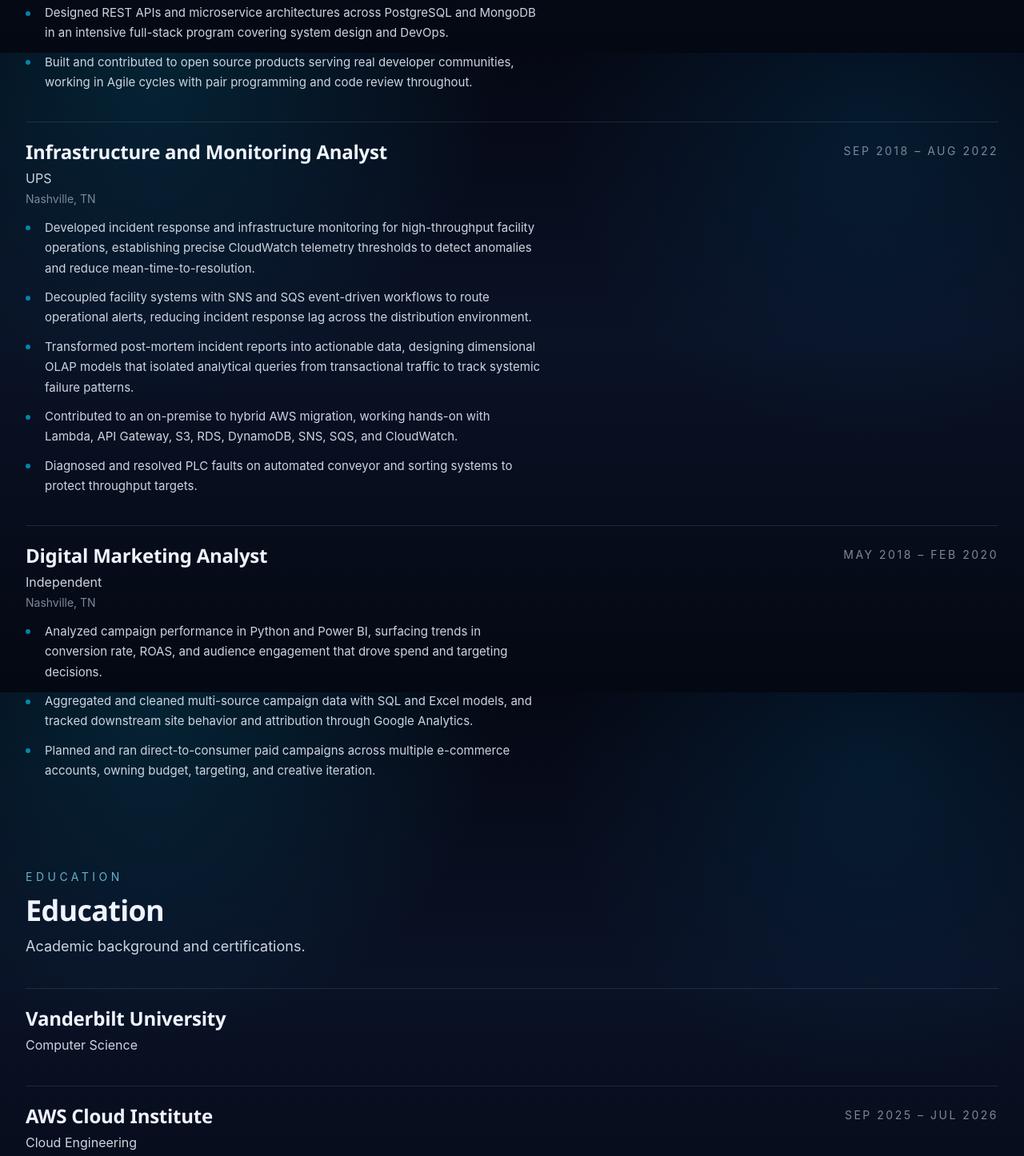
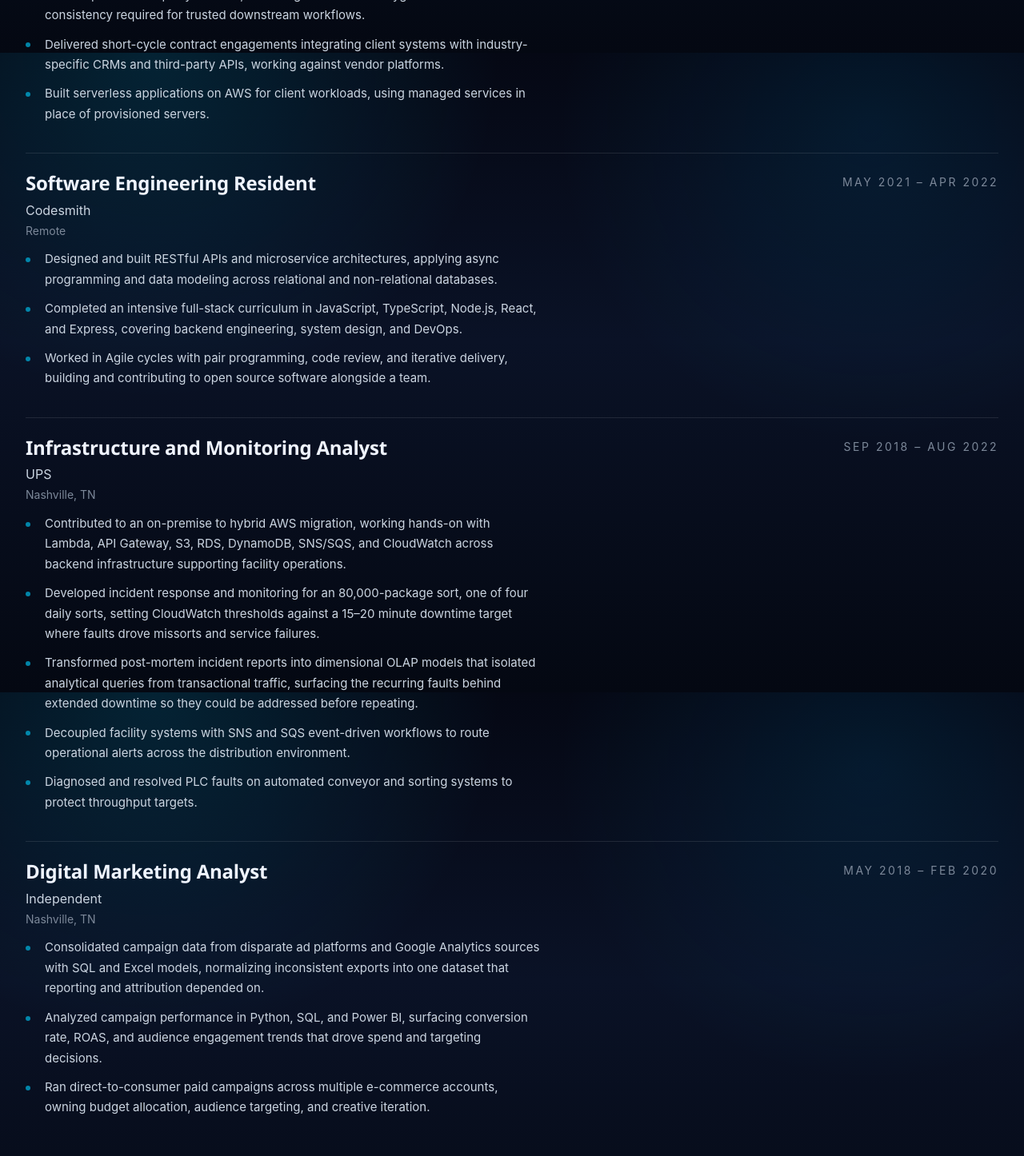
Before and after one commit to Go-Santiago-Go/christiansantiago.dev, a plain HTML site: page client/index.html in a window 1280 px wide. Shown: the part 3134-4580 px from the top of the page at 80% size. Drawn offline with Linux system fonts and the light colour scheme; no server answers.

Commit message:
docs(site): normalize experience bullets across surfaces
The site, resume, and LinkedIn had drifted into three different wordings
of the same six roles, so a recruiter cross-checking them found
variation where there should be none. The resume is treated as the
reference surface: where a block exists there, that wording is now
reproduced verbatim and in resume order, with the bullets a one-page
resume cannot afford appended below.

- Sync UPS and Price Printing to the resume's specific numbers, which
  the site had been paraphrasing away into "high-throughput facility
  operations" and generic ETL language
- Drop unmeasured improvement claims: mean-time-to-resolution and
  incident response lag had no before-and-after behind them
- Replace hedged verbs ("gained exposure to", "practiced") with plain
  claims, since hedging clustered on exactly the AWS and DevOps content
  the positioning depends on
- Add the previously unlisted serverless client work to the Freelance
  entry and the IaC tooling to the AWS Cloud Institute entry
- Reframe AWS Cloud Institute as "trained in" rather than completed;
  AWS discontinued the program before the track finished

Rationale per block lives in notes/resume-source.md, which is
gitignored, so the reasoning behind any single bullet is local-only.

```diff
--- a/client/index.html
+++ b/client/index.html
@@ -209,8 +209,13 @@
               </p>
             </div>
             <ul class="entry__points stack">
-              <li class="entry__point">Developed cloud application skills through hands-on AWS labs across serverless and container services, building event-driven workflows with AWS Lambda, Amazon API Gateway, Amazon DynamoDB, Amazon S3, Amazon SNS, and Amazon SQS, orchestrating multi-step processes with AWS Step Functions, and deploying containerized applications with Docker, Amazon ECS, Amazon EKS, and Amazon ECR.</li>
+              <!-- "Trained in" rather than "completed": AWS discontinued the program
+                   before the track finished. The bullets below claim work done, not a
+                   credential held, so they stand without it. -->
+              <li class="entry__point">Trained in cloud application development through AWS Cloud Institute, an official AWS program built and taught by AWS engineers.</li>
+              <li class="entry__point">Built event-driven workflows with AWS Lambda, Amazon API Gateway, Amazon DynamoDB, Amazon S3, Amazon SNS, and Amazon SQS, orchestrating multi-step processes with AWS Step Functions, and deploying containerized applications with Docker, Amazon ECS, Amazon EKS, and Amazon ECR.</li>
               <li class="entry__point">Applied AWS AI/ML services including Amazon Bedrock, Amazon Rekognition, and Amazon Textract, and built Retrieval Augmented Generation (RAG) workflows with LangChain, practicing Infrastructure as Code (IaC) and CI/CD, with least-privilege IAM and observability through Amazon CloudWatch and AWS X-Ray.</li>
+              <li class="entry__point">Provisioned infrastructure as code in CloudFormation, AWS CDK, and Terraform, and built CI/CD pipelines with AWS CodeBuild and CodePipeline across DevOps and DevSecOps workflows.</li>
             </ul>
           </article>
 
@@ -227,8 +232,13 @@
               </p>
             </div>
             <ul class="entry__points stack">
-              <li class="entry__point">Built and maintained ETL pipelines for client-supplied data feeds, automating recurring data formatting and ingestion in Python, and integrated CRM, order management, and inventory systems, resolving the cross-platform data inconsistencies that were breaking fulfillment workflows.</li>
-              <li class="entry__point">Performed dimensional data modeling with star and snowflake schemas and surfaced it through SQL and BI dashboards, isolating analytical reporting from the transactional source systems.</li>
+              <!-- First two mirror the resume verbatim. The 8-15% defect rate is an
+                   estimate scoped to these clients' feeds, not an instrumented
+                   figure; keep that wording intact wherever it is reused. -->
+              <li class="entry__point">Built and maintained ETL pipelines standardizing multi-channel client-provided mailing address data to USPS formatting standards and verifying deliverability before print, automating ingestion in Python for batches of up to 250,000 addresses, where client-typical 8&ndash;15% defect rates meant reprints, wasted postage, and delays cascading into other clients' jobs.</li>
+              <li class="entry__point">Modeled reporting data dimensionally with star and snowflake schemas, surfaced through SQL and BI dashboards.</li>
+              <li class="entry__point">Integrated CRM, order management, and inventory systems, resolving the cross-platform data inconsistencies that were breaking fulfillment workflows.</li>
+              <li class="entry__point">Presented operational findings to leadership and worked with non-technical stakeholders to turn reporting into decisions.</li>
             </ul>
           </article>
 
@@ -244,6 +254,7 @@
             <ul class="entry__points stack">
               <li class="entry__point">Engineered automated ETL workflows to ingest, normalize, and validate raw client data from disparate third-party sources, enforcing the strict data hygiene and schema consistency required for trusted downstream workflows.</li>
               <li class="entry__point">Delivered short-cycle contract engagements integrating client systems with industry-specific CRMs and third-party APIs, working against vendor platforms.</li>
+              <li class="entry__point">Built serverless applications on AWS for client workloads, using managed services in place of provisioned servers.</li>
             </ul>
           </article>
 
@@ -260,8 +271,9 @@
               </p>
             </div>
             <ul class="entry__points stack">
-              <li class="entry__point">Designed REST APIs and microservice architectures across PostgreSQL and MongoDB in an intensive full-stack program covering system design and DevOps.</li>
-              <li class="entry__point">Built and contributed to open source products serving real developer communities, working in Agile cycles with pair programming and code review throughout.</li>
+              <li class="entry__point">Designed and built RESTful APIs and microservice architectures, applying async programming and data modeling across relational and non-relational databases.</li>
+              <li class="entry__point">Completed an intensive full-stack curriculum in JavaScript, TypeScript, Node.js, React, and Express, covering backend engineering, system design, and DevOps.</li>
+              <li class="entry__point">Worked in Agile cycles with pair programming, code review, and iterative delivery, building and contributing to open source software alongside a team.</li>
             </ul>
           </article>
 
@@ -278,10 +290,12 @@
               </p>
             </div>
             <ul class="entry__points stack">
-              <li class="entry__point">Developed incident response and infrastructure monitoring for high-throughput facility operations, establishing precise CloudWatch telemetry thresholds to detect anomalies and reduce mean-time-to-resolution.</li>
-              <li class="entry__point">Decoupled facility systems with SNS and SQS event-driven workflows to route operational alerts, reducing incident response lag across the distribution environment.</li>
-              <li class="entry__point">Transformed post-mortem incident reports into actionable data, designing dimensional OLAP models that isolated analytical queries from transactional traffic to track systemic failure patterns.</li>
-              <li class="entry__point">Contributed to an on-premise to hybrid AWS migration, working hands-on with Lambda, API Gateway, S3, RDS, DynamoDB, SNS, SQS, and CloudWatch.</li>
+              <!-- First three mirror the resume verbatim and in resume order. The
+                   resume is the reference surface; this one syncs to it. -->
+              <li class="entry__point">Contributed to an on-premise to hybrid AWS migration, working hands-on with Lambda, API Gateway, S3, RDS, DynamoDB, SNS/SQS, and CloudWatch across backend infrastructure supporting facility operations.</li>
+              <li class="entry__point">Developed incident response and monitoring for an 80,000-package sort, one of four daily sorts, setting CloudWatch thresholds against a 15&ndash;20 minute downtime target where faults drove missorts and service failures.</li>
+              <li class="entry__point">Transformed post-mortem incident reports into dimensional OLAP models that isolated analytical queries from transactional traffic, surfacing the recurring faults behind extended downtime so they could be addressed before repeating.</li>
+              <li class="entry__point">Decoupled facility systems with SNS and SQS event-driven workflows to route operational alerts across the distribution environment.</li>
               <li class="entry__point">Diagnosed and resolved PLC faults on automated conveyor and sorting systems to protect throughput targets.</li>
             </ul>
           </article>
@@ -299,9 +313,13 @@
               </p>
             </div>
             <ul class="entry__points stack">
-              <li class="entry__point">Analyzed campaign performance in Python and Power BI, surfacing trends in conversion rate, ROAS, and audience engagement that drove spend and targeting decisions.</li>
-              <li class="entry__point">Aggregated and cleaned multi-source campaign data with SQL and Excel models, and tracked downstream site behavior and attribution through Google Analytics.</li>
-              <li class="entry__point">Planned and ran direct-to-consumer paid campaigns across multiple e-commerce accounts, owning budget, targeting, and creative iteration.</li>
+              <!-- Consolidation leads so the earliest role plants the multi-source
+                   data vocabulary the later entries repeat. Deliberately not called
+                   an ETL pipeline: this was SQL and spreadsheet models, and the
+                   stronger word would not survive a follow-up question. -->
+              <li class="entry__point">Consolidated campaign data from disparate ad platforms and Google Analytics sources with SQL and Excel models, normalizing inconsistent exports into one dataset that reporting and attribution depended on.</li>
+              <li class="entry__point">Analyzed campaign performance in Python, SQL, and Power BI, surfacing conversion rate, ROAS, and audience engagement trends that drove spend and targeting decisions.</li>
+              <li class="entry__point">Ran direct-to-consumer paid campaigns across multiple e-commerce accounts, owning budget allocation, audience targeting, and creative iteration.</li>
             </ul>
           </article>
 
```
